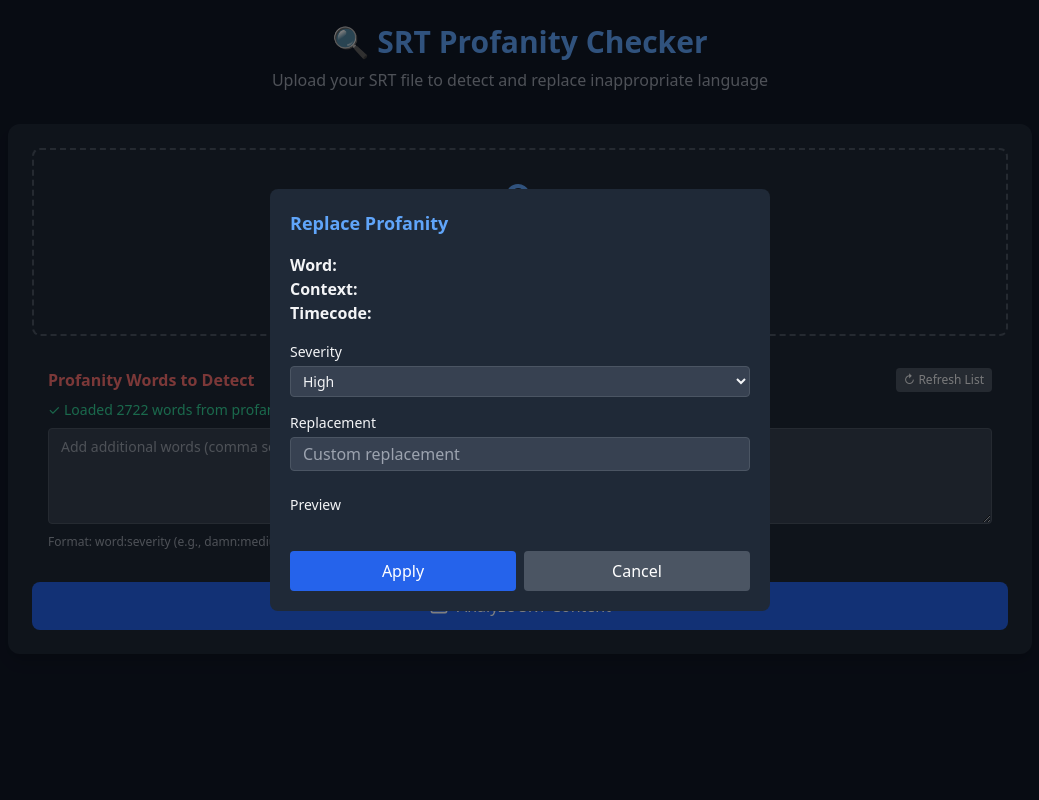
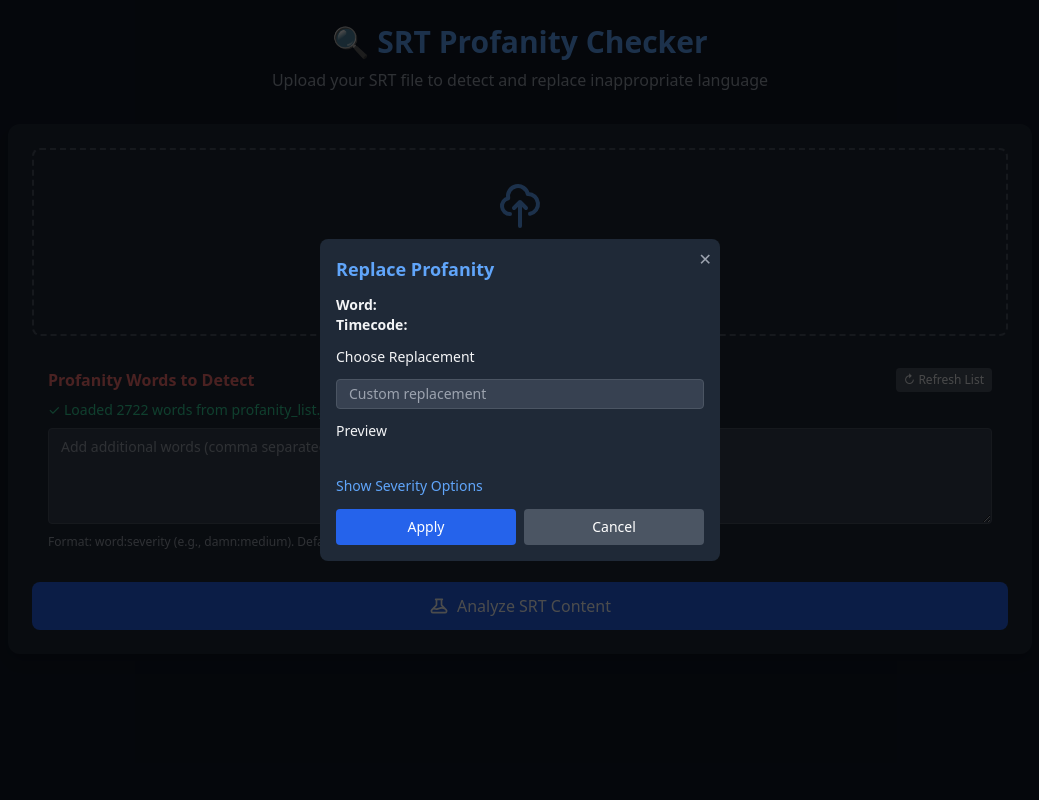
Before and after one commit to lokosmotos/Danialspacex, a Flask app: page /profanity-checker in a window 1280 px wide. Shown: the whole page, without its empty margins (120-1159 px from the left). Run offline with Flask 3, Linux system fonts and the light colour scheme.

Commit message:
Update profanity_checker.html

```diff
--- a/templates/profanity_checker.html
+++ b/templates/profanity_checker.html
@@ -57,31 +57,64 @@
             left: 0;
             width: 100%;
             height: 100%;
-            background: rgba(0, 0, 0, 0.5);
+            background: rgba(0, 0, 0, 0.7);
             display: flex;
             align-items: center;
             justify-content: center;
-            z-index: 50;
+            z-index: 100;
         }
         .modal-content {
             background: #1f2937;
             border-radius: 8px;
-            padding: 20px;
-            max-width: 500px;
+            padding: 16px;
+            max-width: 400px;
             width: 90%;
-            max-height: 80vh;
-            overflow-y: auto;
+            position: relative;
+        }
+        .modal-close {
+            position: absolute;
+            top: 8px;
+            right: 8px;
+            background: none;
+            border: none;
+            color: #9ca3af;
+            font-size: 16px;
+            cursor: pointer;
         }
         .suggestion-btn {
-            background: #374151;
-            padding: 8px;
+            background: #3b82f6;
+            color: white;
+            padding: 6px 12px;
             margin: 4px;
             border-radius: 4px;
             cursor: pointer;
             transition: background 0.2s ease;
         }
         .suggestion-btn:hover {
-            background: #4b5563;
+            background: #2563eb;
+        }
+        .suggestion-btn.default {
+            background: #10b981;
+        }
+        .suggestion-btn.default:hover {
+            background: #059669;
+        }
+        .tooltip {
+            position: absolute;
+            background: #1f2937;
+            border: 1px solid #4b5563;
+            border-radius: 4px;
+            z-index: 10;
+            padding: 8px;
+            min-width: 120px;
+        }
+        .tooltip div {
+            padding: 4px 8px;
+            cursor: pointer;
+            color: #e5e7eb;
+        }
+        .tooltip div:hover {
+            background: #374151;
         }
         .quick-replace-btn {
             opacity: 0;
@@ -89,6 +122,18 @@
         }
         tr:hover .quick-replace-btn {
             opacity: 1;
+        }
+        .success-check {
+            display: none;
+            color: #10b981;
+            font-size: 16px;
+            position: absolute;
+            right: 8px;
+            top: 50%;
+            transform: translateY(-50%);
+        }
+        tr.success .success-check {
+            display: block;
         }
     </style>
 </head>
@@ -195,9 +240,7 @@
                     <thead>
                         <tr class="border-b border-gray-700 text-left">
                             <th class="py-3 px-2 font-medium">Line</th>
-                            <th class="py-3 px-2
-
- font-medium">Timecode</th>
+                            <th class="py-3 px-2 font-medium">Timecode</th>
                             <th class="py-3 px-2 font-medium">Original Text</th>
                             <th class="py-3 px-2 font-medium">Replacement Preview</th>
                             <th class="py-3 px-2 font-medium">Severity</th>
@@ -228,34 +271,37 @@
         </div>
 
         <!-- Modal for Profanity Replacement -->
-        <div id="replaceModal" class="modal hidden">
+        <div id="replaceModal" class="modal hidden" role="dialog" aria-modal="true">
             <div class="modal-content text-gray-100">
-                <h3 class="text-lg font-semibold text-blue-400 mb-4">Replace Profanity</h3>
-                <div class="mb-4">
-                    <p><strong>Word:</strong> <span id="modalWord" class="text-red-400"></span></p>
-                    <p><strong>Context:</strong> <span id="modalContext"></span></p>
-                    <p><strong>Timecode:</strong> <span id="modalTimecode" class="font-mono"></span></p>
+                <button class="modal-close" aria-label="Close modal">✕</button>
+                <h3 class="text-lg font-semibold text-blue-400 mb-3">Replace Profanity</h3>
+                <div class="mb-3">
+                    <p class="text-sm"><strong>Word:</strong> <span id="modalWord" class="text-red-400"></span></p>
+                    <p class="text-sm"><strong>Timecode:</strong> <span id="modalTimecode" class="font-mono"></span></p>
                 </div>
-                <div class="mb-4">
-                    <label class="block text-sm font-medium mb-1">Severity</label>
-                    <select id="modalSeverity" class="bg-gray-700 border border-gray-600 rounded px-2 py-1 w-full text-sm">
-                        <option value="high">High</option>
-                        <option value="medium">Medium</option>
-                        <option value="low">Low</option>
-                    </select>
+                <div class="mb-3">
+                    <label class="block text-sm font-medium mb-1">Choose Replacement</label>
+                    <div id="modalSuggestions" class="flex flex-wrap gap-2"></div>
+                    <input id="modalReplacement" class="bg-gray-700 border border-gray-600 rounded px-3 py-1 w-full mt-2 text-sm" placeholder="Custom replacement">
                 </div>
-                <div class="mb-4">
-                    <label class="block text-sm font-medium mb-1">Replacement</label>
-                    <input id="modalReplacement" class="bg-gray-700 border border-gray-600 rounded px-3 py-1 w-full mb-2" placeholder="Custom replacement">
-                    <div id="modalSuggestions" class="flex flex-wrap gap-2"></div>
-                </div>
-                <div class="mb-4">
+                <div class="mb-3">
                     <label class="block text-sm font-medium mb-1">Preview</label>
                     <div id="modalPreview" class="bg-gray-700/50 p-2 rounded text-sm"></div>
                 </div>
+                <div class="mb-3">
+                    <button id="toggleSeverity" class="text-sm text-blue-400 hover:text-blue-300">Show Severity Options</button>
+                    <div id="severityOptions" class="hidden mt-2">
+                        <label class="block text-sm font-medium mb-1">Severity</label>
+                        <select id="modalSeverity" class="bg-gray-700 border border-gray-600 rounded px-2 py-1 w-full text-sm">
+                            <option value="high">High</option>
+                            <option value="medium">Medium</option>
+                            <option value="low">Low</option>
+                        </select>
+                    </div>
+                </div>
                 <div class="flex gap-2">
-                    <button id="modalApplyBtn" class="flex-1 bg-blue-600 hover:bg-blue-700 text-white py-2 px-4 rounded">Apply</button>
-                    <button id="modalCancelBtn" class="flex-1 bg-gray-600 hover:bg-gray-500 text-white py-2 px-4 rounded">Cancel</button>
+                    <button id="modalApplyBtn" class="flex-1 bg-blue-600 hover:bg-blue-700 text-white py-2 px-4 rounded text-sm">Apply</button>
+                    <button id="modalCancelBtn" class="flex-1 bg-gray-600 hover:bg-gray-500 text-white py-2 px-4 rounded text-sm">Cancel</button>
                 </div>
             </div>
         </div>
@@ -342,18 +388,22 @@
             skipGameBtn: document.getElementById('skipGameBtn'),
             replaceModal: document.getElementById('replaceModal'),
             modalWord: document.getElementById('modalWord'),
-            modalContext: document.getElementById('modalContext'),
             modalTimecode: document.getElementById('modalTimecode'),
             modalSeverity: document.getElementById('modalSeverity'),
             modalReplacement: document.getElementById('modalReplacement'),
             modalSuggestions: document.getElementById('modalSuggestions'),
             modalPreview: document.getElementById('modalPreview'),
             modalApplyBtn: document.getElementById('modalApplyBtn'),
-            modalCancelBtn: document.getElementById('modalCancelBtn')
+            modalCancelBtn: document.getElementById('modalCancelBtn'),
+            modalCloseBtn: document.querySelector('.modal-close'),
+            toggleSeverity: document.getElementById('toggleSeverity'),
+            severityOptions: document.getElementById('severityOptions')
         };
 
         // ========== Initialization ==========
         document.addEventListener('DOMContentLoaded', async () => {
+            // Ensure modal is hidden on load
+            elements.replaceModal.classList.add('hidden');
             await loadProfanityList();
             setupEventListeners();
             generateGameBoard();
@@ -533,7 +583,7 @@
                 });
 
                 row.innerHTML = `
-                    <td class="py-3 px-2 font-mono">${item.blockNumber}</td>
+                    <td class="py-3 px-2 font-mono relative">${item.blockNumber}<span class="success-check">✔</span></td>
                     <td class="py-3 px-2 font-mono">${item.timecodes}</td>
                     <td class="py-3 px-2">${highlightedText}</td>
                     <td class="py-3 px-2 replacement-preview">${item.modifiedText}</td>
@@ -570,6 +620,8 @@
                     const row = select.closest('tr');
                     row.className = SEVERITY_LEVELS[item.severity].class;
                     row.dataset.severity = item.severity;
+                    row.classList.add('success');
+                    setTimeout(() => row.classList.remove('success'), 1000);
                     generateSeverityChart();
                 });
             });
@@ -578,7 +630,7 @@
             document.querySelectorAll('.profanity-highlight').forEach(span => {
                 span.addEventListener('click', (e) => {
                     const blockNumber = span.closest('tr').dataset.block;
-                    showReplaceModal(blockNumber, span.dataset.word, span.dataset.index, span.dataset.severity);
+                    showTooltip(e, blockNumber, span.dataset.word, span.dataset.index, span.dataset.severity);
                 });
             });
 
@@ -591,27 +643,67 @@
             }, 300);
         }
 
+        function showTooltip(e, blockNumber, word, index, severity) {
+            const existing = document.querySelector('.tooltip');
+            if (existing) existing.remove();
+
+            const tooltip = document.createElement('div');
+            tooltip.className = 'tooltip';
+            const suggestions = SUGGESTED_REPLACEMENTS[word.toLowerCase()] || ['[CENSORED]'];
+            suggestions.forEach(suggestion => {
+                const option = document.createElement('div');
+                option.textContent = suggestion;
+                option.addEventListener('click', () => {
+                    applyReplacement(blockNumber, word, index, suggestion, severity);
+                    tooltip.remove();
+                    const row = document.querySelector(`tr[data-block="${blockNumber}"]`);
+                    row.classList.add('success');
+                    setTimeout(() => row.classList.remove('success'), 1000);
+                });
+                tooltip.appendChild(option);
+            });
+
+            const customOption = document.createElement('div');
+            customOption.textContent = 'Custom...';
+            customOption.addEventListener('click', () => {
+                showReplaceModal(blockNumber, word, index, severity);
+                tooltip.remove();
+            });
+            tooltip.appendChild(customOption);
+
+            const rect = e.target.getBoundingClientRect();
+            tooltip.style.top = `${rect.bottom + window.scrollY}px`;
+            tooltip.style.left = `${rect.left + window.scrollX}px`;
+            document.body.appendChild(tooltip);
+
+            document.addEventListener('click', (event) => {
+                if (!tooltip.contains(event.target) && event.target !== e.target) {
+                    tooltip.remove();
+                }
+            }, { once: true });
+        }
+
         function showReplaceModal(blockNumber, word, index, severity) {
             const item = state.detectedProfanities.find(item => item.blockNumber == blockNumber);
             elements.modalWord.textContent = word;
-            elements.modalContext.innerHTML = item.text.replace(
-                new RegExp(`\\b${word}\\b`, 'gi'),
-                `<span class="profanity-highlight">${word}</span>`
-            );
             elements.modalTimecode.textContent = item.timecodes;
             elements.modalSeverity.value = severity;
             elements.modalReplacement.value = '';
             elements.modalPreview.textContent = item.modifiedText;
+            elements.severityOptions.classList.add('hidden');
 
             elements.modalSuggestions.innerHTML = '';
             const suggestions = SUGGESTED_REPLACEMENTS[word.toLowerCase()] || ['[CENSORED]'];
             suggestions.forEach(suggestion => {
                 const btn = document.createElement('button');
-                btn.className = 'suggestion-btn';
+                btn.className = `suggestion-btn ${suggestion === '[CENSORED]' ? 'default' : ''}`;
                 btn.textContent = suggestion;
                 btn.addEventListener('click', () => {
-                    elements.modalReplacement.value = suggestion;
-                    updateModalPreview(blockNumber, word, suggestion);
+                    applyReplacement(blockNumber, word, index, suggestion, elements.modalSeverity.value);
+                    elements.replaceModal.classList.add('hidden');
+                    const row = document.querySelector(`tr[data-block="${blockNumber}"]`);
+                    row.classList.add('success');
+                    setTimeout(() => row.classList.remove('success'), 1000);
                 });
                 elements.modalSuggestions.appendChild(btn);
             });
@@ -624,10 +716,21 @@
                 const replacement = elements.modalReplacement.value || '[CENSORED]';
                 applyReplacement(blockNumber, word, index, replacement, elements.modalSeverity.value);
                 elements.replaceModal.classList.add('hidden');
+                const row = document.querySelector(`tr[data-block="${blockNumber}"]`);
+                row.classList.add('success');
+                setTimeout(() => row.classList.remove('success'), 1000);
             };
 
             elements.modalCancelBtn.onclick = () => {
                 elements.replaceModal.classList.add('hidden');
+            };
+
+            elements.modalCloseBtn.onclick = () => {
+                elements.replaceModal.classList.add('hidden');
+            };
+
+            elements.toggleSeverity.onclick = () => {
+                elements.severityOptions.classList.toggle('hidden');
             };
 
             elements.replaceModal.classList.remove('hidden');
@@ -636,11 +739,11 @@
         function showQuickReplaceModal(blockNumber) {
             const item = state.detectedProfanities.find(item => item.blockNumber == blockNumber);
             elements.modalWord.textContent = 'Multiple Words';
-            elements.modalContext.innerHTML = item.text;
             elements.modalTimecode.textContent = item.timecodes;
             elements.modalSeverity.value = item.severity;
             elements.modalReplacement.value = '';
             elements.modalPreview.textContent = item.modifiedText;
+            elements.severityOptions.classList.add('hidden');
 
             elements.modalSuggestions.innerHTML = '';
             const uniqueWords = [...new Set(item.profanities.map(p => p.word.toLowerCase()))];
@@ -653,11 +756,14 @@
                     elements.modalSuggestions.innerHTML = '';
                     suggestions.forEach(suggestion => {
                         const subBtn = document.createElement('button');
-                        subBtn.className = 'suggestion-btn';
+                        subBtn.className = `suggestion-btn ${suggestion === '[CENSORED]' ? 'default' : ''}`;
                         subBtn.textContent = suggestion;
                         subBtn.addEventListener('click', () => {
                             applyQuickReplacement(blockNumber, word, suggestion);
                             elements.replaceModal.classList.add('hidden');
+                            const row = document.querySelector(`tr[data-block="${blockNumber}"]`);
+                            row.classList.add('success');
+                            setTimeout(() => row.classList.remove('success'), 1000);
                         });
                         elements.modalSuggestions.appendChild(subBtn);
                     });
@@ -671,6 +777,14 @@
 
             elements.modalCancelBtn.onclick = () => {
                 elements.replaceModal.classList.add('hidden');
+            };
+
+            elements.modalCloseBtn.onclick = () => {
+                elements.replaceModal.classList.add('hidden');
+            };
+
+            elements.toggleSeverity.onclick = () => {
+                elements.severityOptions.classList.toggle('hidden');
             };
 
             elements.replaceModal.classList.remove('hidden');
@@ -699,8 +813,6 @@
             row.querySelector('.replacement-preview').textContent = item.modifiedText;
             row.className = SEVERITY_LEVELS[severity].class;
             row.dataset.severity = severity;
-            row.classList.add('bg-blue-700/30');
-            setTimeout(() => row.classList.remove('bg-blue-700/30'), 300);
             generateSeverityChart();
         }
 
@@ -711,8 +823,6 @@
             state.editHistory.push({ blockNumber, oldValue, newValue: item.modifiedText });
             const row = document.querySelector(`tr[data-block="${blockNumber}"]`);
             row.querySelector('.replacement-preview').textContent = item.modifiedText;
-            row.classList.add('bg-blue-700/30');
-            setTimeout(() => row.classList.remove('bg-blue-700/30'), 300);
         }
 
         function generateGameBoard() {
@@ -790,8 +900,8 @@
                 const row = document.querySelector(`tr[data-block="${item.blockNumber}"]`);
                 if (row) {
                     row.querySelector('.replacement-preview').textContent = item.modifiedText;
-                    row.classList.add('bg-blue-700/30');
-                    setTimeout(() => row.classList.remove('bg-blue-700/30'), 300);
+                    row.classList.add('success');
+                    setTimeout(() => row.classList.remove('success'), 1000);
                 }
             });
         }
@@ -812,8 +922,8 @@
                     state.editHistory.push({ blockNumber: item.blockNumber, oldValue, newValue: item.modifiedText });
                     const row = document.querySelector(`tr[data-block="${item.blockNumber}"]`);
                     row.querySelector('.replacement-preview').textContent = item.modifiedText;
-                    row.classList.add('bg-blue-700/30');
-                    setTimeout(() => row.classList.remove('bg-blue-700/30'), 300);
+                    row.classList.add('success');
+                    setTimeout(() => row.classList.remove('success'), 1000);
                 }
             });
         }
@@ -825,8 +935,8 @@
                 item.modifiedText = lastEdit.oldValue;
                 const row = document.querySelector(`tr[data-block="${lastEdit.blockNumber}"]`);
                 row.querySelector('.replacement-preview').textContent = item.modifiedText;
-                row.classList.add('bg-green-700/30');
-                setTimeout(() => row.classList.remove('bg-green-700/30'), 300);
+                row.classList.add('success');
+                setTimeout(() => row.classList.remove('success'), 1000);
             }
         }
 
```
